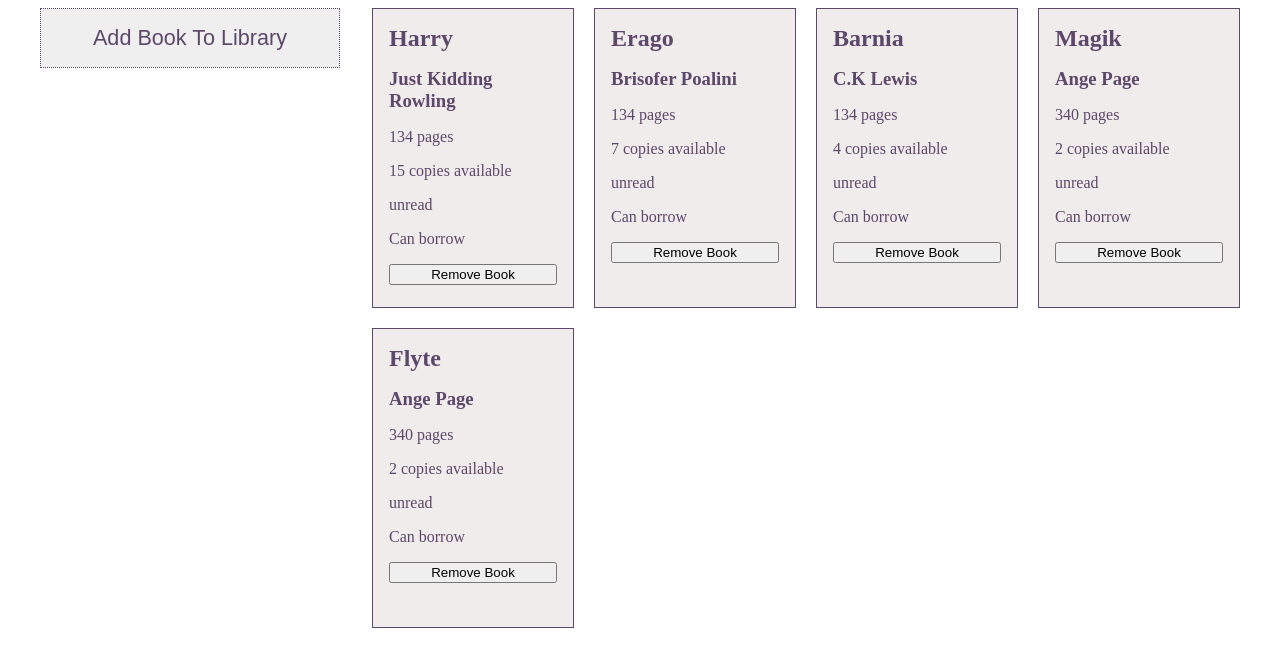
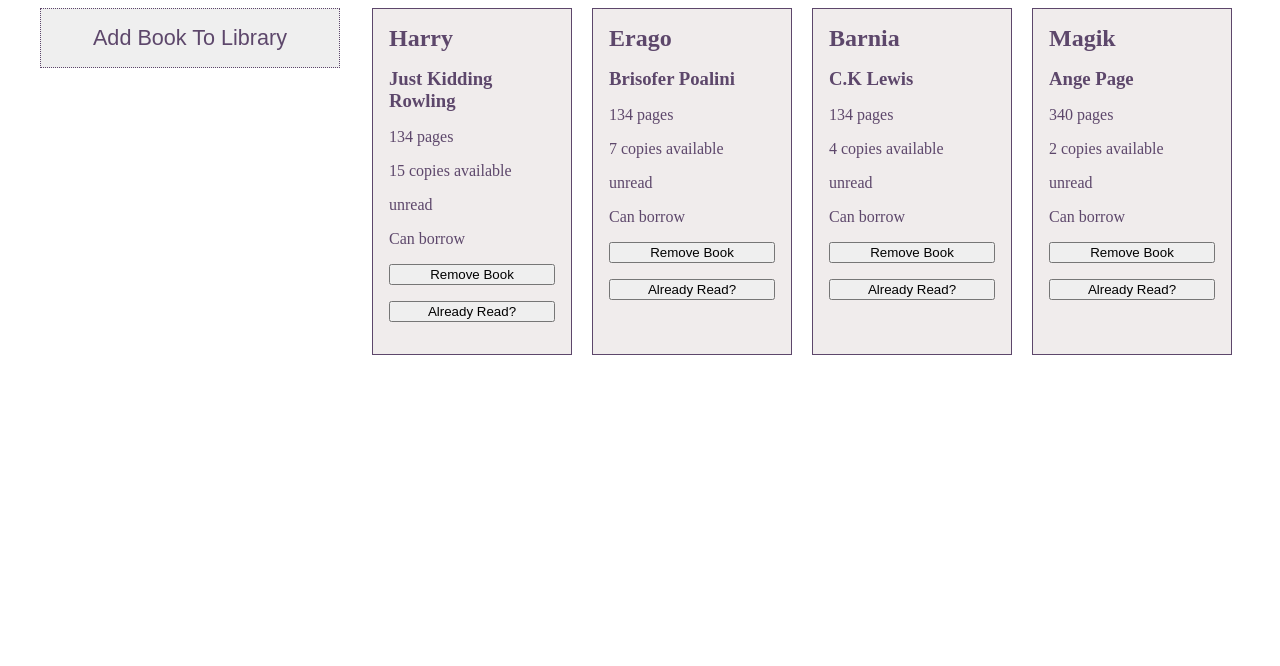
Before and after one commit to abeeto/odin-js-books, a plain HTML site: page index.html in a window 1280 px wide. Drawn offline with Linux system fonts and the light colour scheme.

```diff
--- a/script.js
+++ b/script.js
@@ -5,7 +5,7 @@ function Book(title, author, pages, availableCopies) {
     this.author = author;
     this.pages = pages;
     this.availableCopies = availableCopies;
-    this.readStatus = "unread";  // not read, reading, read
+    this.readStatus = "unread";  // unread, reading, read
     this.isReadWish = false;
     this.isBorrowed = false;
 }
@@ -48,15 +48,11 @@ addBookToLibrary("Harry", "Just Kidding Rowling", 134, 15);
 addBookToLibrary("Erago", "Brisofer Poalini", 134, 7);
 addBookToLibrary("Barnia", "C.K Lewis", 134, 4);
 addBookToLibrary("Magik", "Ange Page", 340, 2);
-addBookToLibrary("Flyte", "Ange Page", 340, 2);
 
 
 const libraryWrapperDiv = document.querySelector(".library-wrapper");
 
 const createBookCard = function(bookObj, index) {
-    const newBookCard = document.createElement("div");
-    newBookCard.classList.add("book-card");
-
     const createAndSetTag = (tag, innerContent, className) => {
         const newElement = document.createElement(tag);
         newElement.innerText = innerContent;
@@ -64,17 +60,45 @@ const createBookCard = function(bookObj, index) {
         newBookCard.appendChild(newElement);
         return newElement;
     }
+
+    const newBookCard = document.createElement("div");
+    newBookCard.classList.add("book-card");
+    newBookCard.dataset.index = index;
+
     createAndSetTag("h2", bookObj.title);
     createAndSetTag("h3", bookObj.author);
     createAndSetTag("p", `${bookObj.pages} pages`);
     createAndSetTag("p", `${bookObj.availableCopies} copies available`);;
-    createAndSetTag("p", bookObj.readStatus);
+    createAndSetTag("p", bookObj.readStatus, "readStatusLabel");
     createAndSetTag("p", bookObj.isReadWish ? `In your ToRead list`: ``);
-    createAndSetTag("p", bookObj.isBorrowed ? `Already Borrowed` : `Can borrow`);
+    createAndSetTag("p", bookObj.isBorrowed ? `Already borrowed` : `Can borrow`);
+
     const deleteButton = createAndSetTag("button", "Remove Book", "removeBook");
-    newBookCard.dataset.index = index;
+    const readStatusButton = createAndSetTag("button", "Already Read?", "readStatusButton")
+
+    readStatusButton.addEventListener("click", updateReadStatus);
     deleteButton.addEventListener("click", deleteBook);
+
     return newBookCard;
+}
+
+const updateReadStatus = (e) => {
+    const bookCard = e.target.parentNode;
+    const bookIndex = bookCard.dataset.index;
+
+    const bookObject = myLibrary[bookIndex];
+
+    const currentReadStatus= bookObject.readStatus;
+
+    const readStatusLabel = bookCard.querySelector(".readStatusLabel");
+    const toChange = {"unread": "read", "read": "unread"};
+    const newStatus = toChange[currentReadStatus];
+
+    bookObject.readStatus = newStatus;
+    const newReadStatus = newStatus;
+
+    readStatusLabel.innerText = newReadStatus;
+    e.target.innerText = "Unread again?";
 }
 
 const deleteBook = (e) => {
@@ -88,8 +112,6 @@ for (index in myLibrary){
     libraryWrapperDiv.appendChild(createBookCard(myLibrary[index], index));
 }
 
-
-
 const addBookButton = document.querySelector('.add-book-btn');
 addBookButton.addEventListener("click", () => {
     const addBookForm = document.querySelector('.add-book-form');
@@ -102,7 +124,6 @@ createBookButton.addEventListener("click", (e) => {
     e.preventDefault();
     const formData = new FormData(createBookForm);
     const [...values] = formData.values();
-    console.log(values);
     addBookToLibrary(...values);
 
     const newBookObj = myLibrary[myLibrary.length - 1];
--- a/style.css
+++ b/style.css
@@ -55,10 +55,8 @@
 .library-wrapper {
     grid-column: 4 / 13;
     display: grid;
-    grid-template-columns: repeat(auto-fit, minmax(190px, 1fr));
-    grid-template-rows: 300px;
-    grid-auto-columns: repeat(auto-fit, minmax(190px, 1fr));
-    grid-auto-rows: 300px;
+    grid-template-columns: repeat(auto-fit, 200px);
+    grid-auto-columns: repeat(auto-fit, 200px);
     gap: 20px;
     margin-left: 2rem;
 }
```
